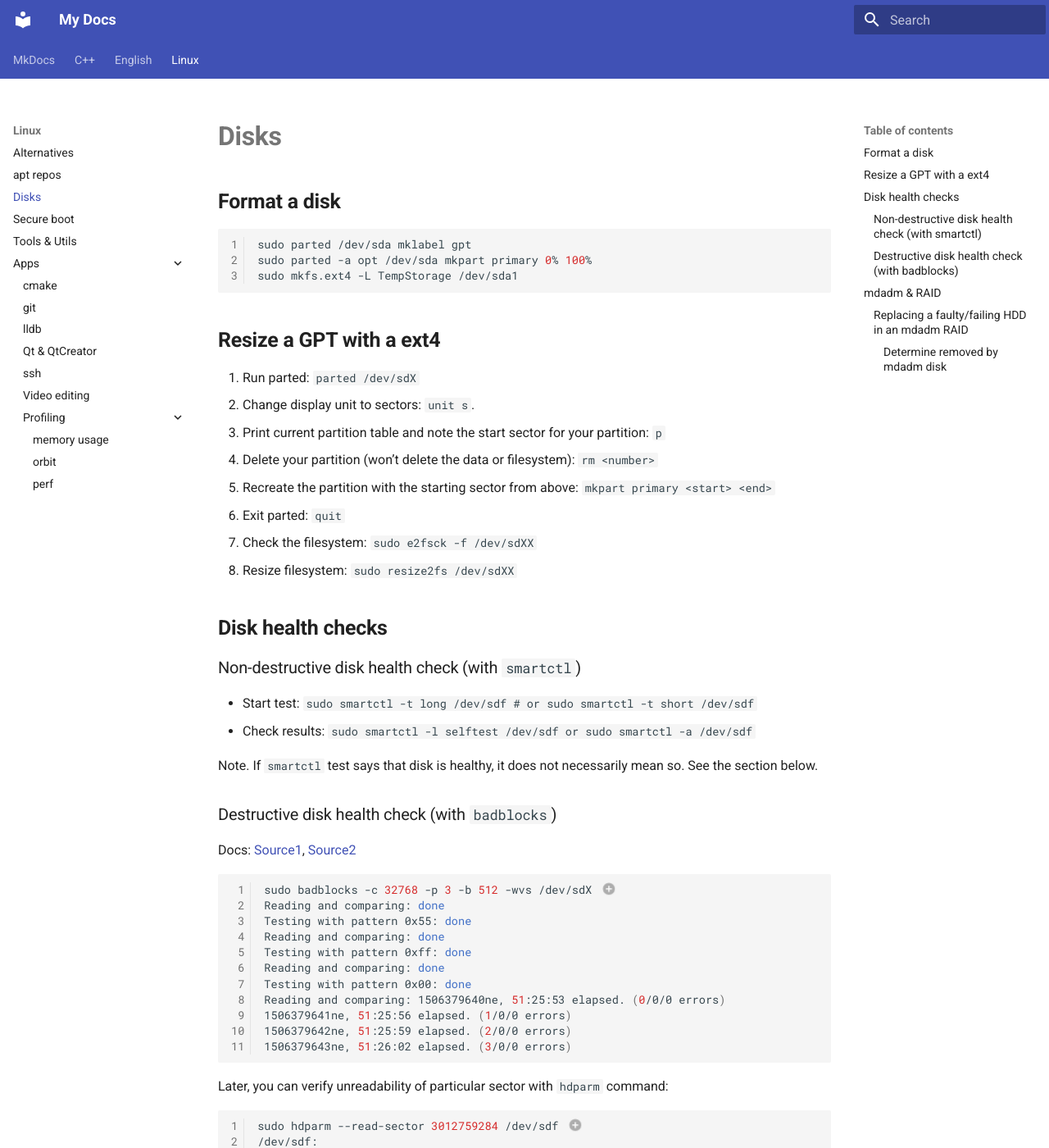
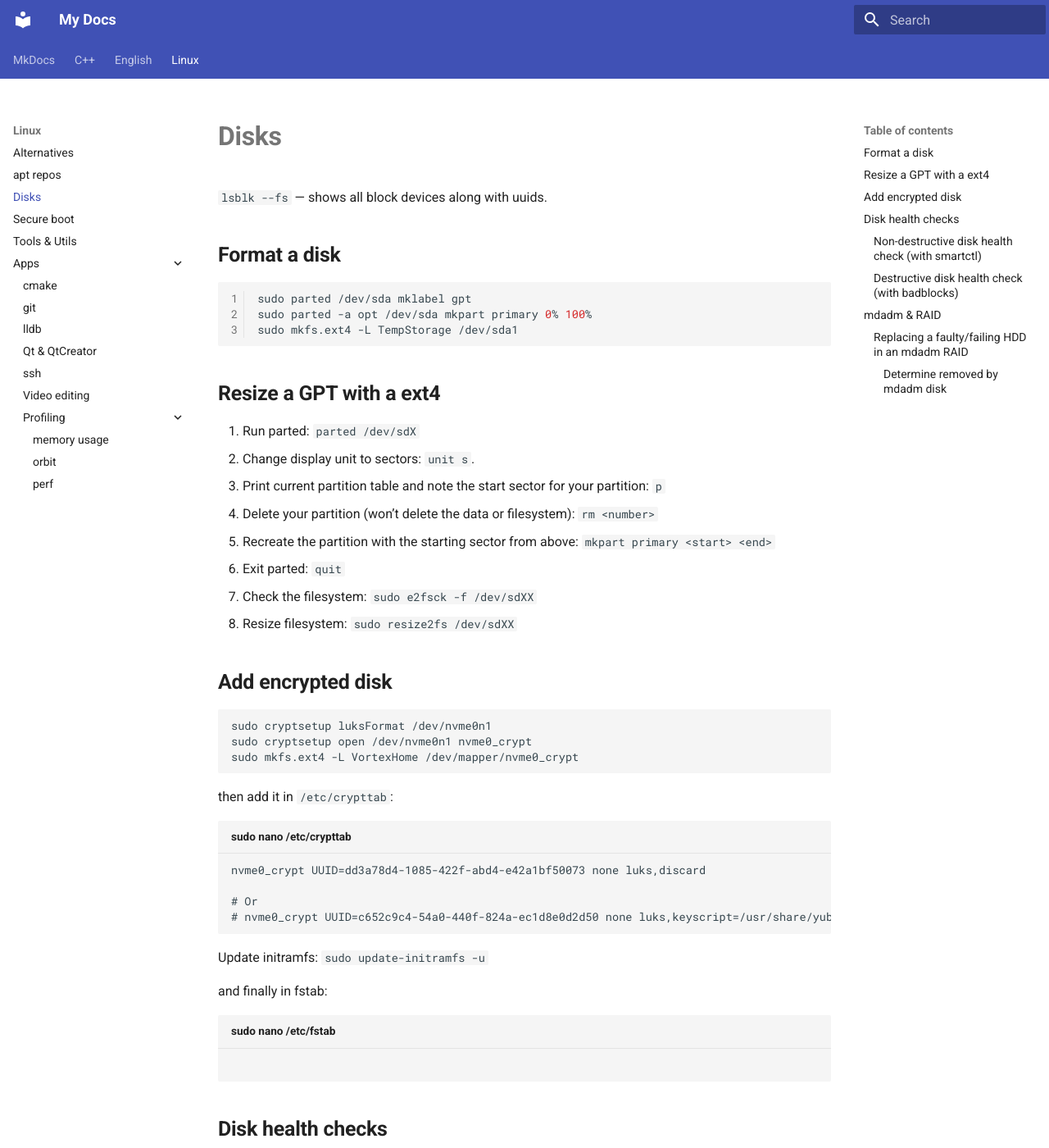
Before and after one commit to DimanNe/dimanne.github.io, an MkDocs documentation site: the page built from docs/Linux/disks.md, in a window 1280 px wide and 1400 px high. Shown: the whole window at 82% size. Built offline with MkDocs 1.6.1 and Material for MkDocs 9.7.7, drawn with Linux system fonts in a browser that asks for light colours.

Commit message:
Add disks info

````diff
--- a/docs/Linux/disks.md
+++ b/docs/Linux/disks.md
@@ -2,6 +2,7 @@ title: Disks
 
 # **Disks**
 
+`lsblk --fs` --- shows all block devices along with uuids.
 
 ## **Format a disk**
 
@@ -23,6 +24,30 @@ sudo mkfs.ext4 -L TempStorage /dev/sda1
 7. Check the filesystem: `sudo e2fsck -f /dev/sdXX`
 8. Resize filesystem: `sudo resize2fs /dev/sdXX`
 
+
+## **Add encrypted disk**
+
+```
+sudo cryptsetup luksFormat /dev/nvme0n1
+sudo cryptsetup open /dev/nvme0n1 nvme0_crypt
+sudo mkfs.ext4 -L VortexHome /dev/mapper/nvme0_crypt
+```
+
+then add it in `/etc/crypttab`:
+
+```title="sudo nano /etc/crypttab"
+nvme0_crypt UUID=dd3a78d4-1085-422f-abd4-e42a1bf50073 none luks,discard
+
+# Or
+# nvme0_crypt UUID=c652c9c4-54a0-440f-824a-ec1d8e0d2d50 none luks,keyscript=/usr/share/yubikey-luks/ykluks-keyscript,discard
+```
+
+Update initramfs: `sudo update-initramfs -u`
+
+and finally in fstab:
+
+```title="sudo nano /etc/fstab"
+```
 
 
 ## **Disk health checks**
````
